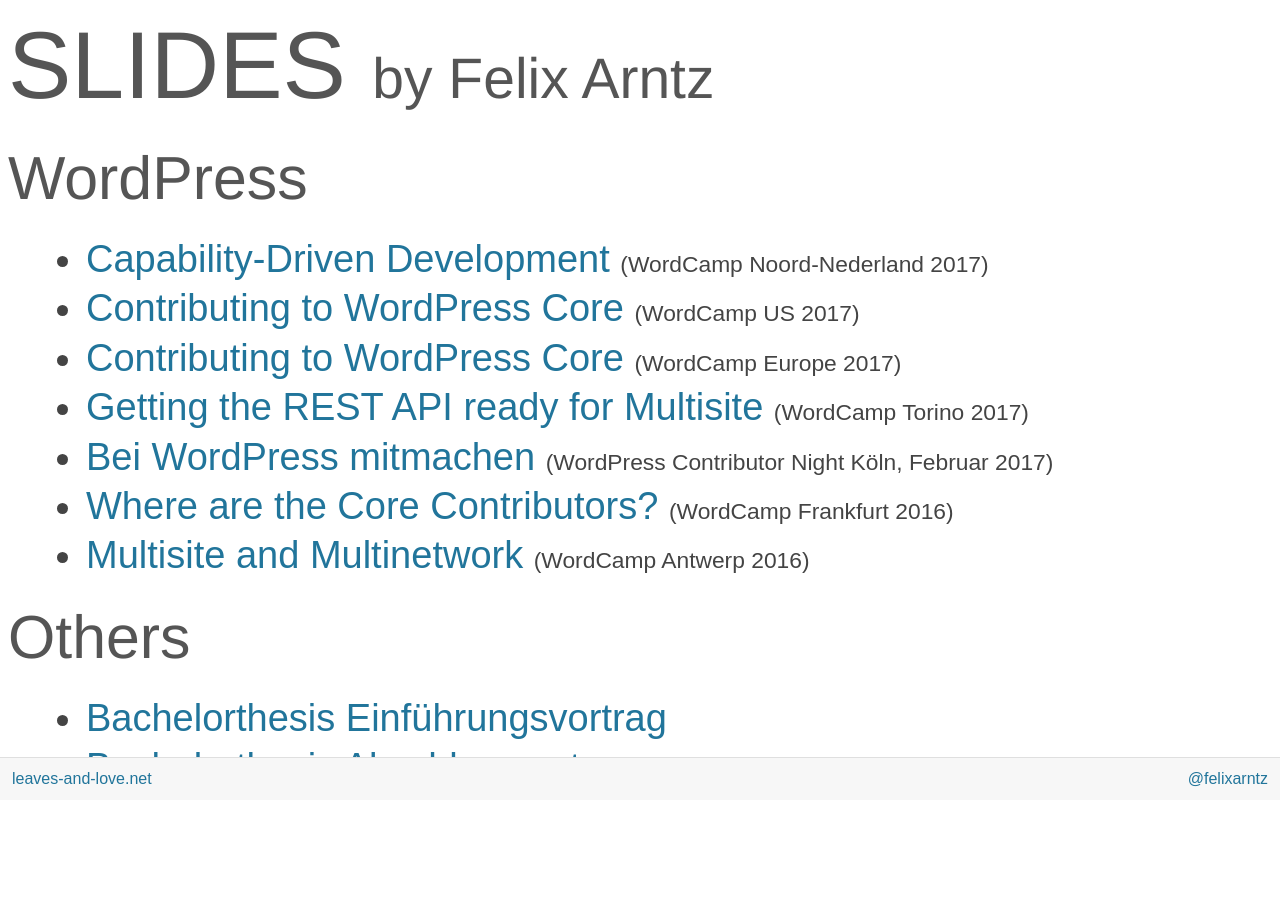
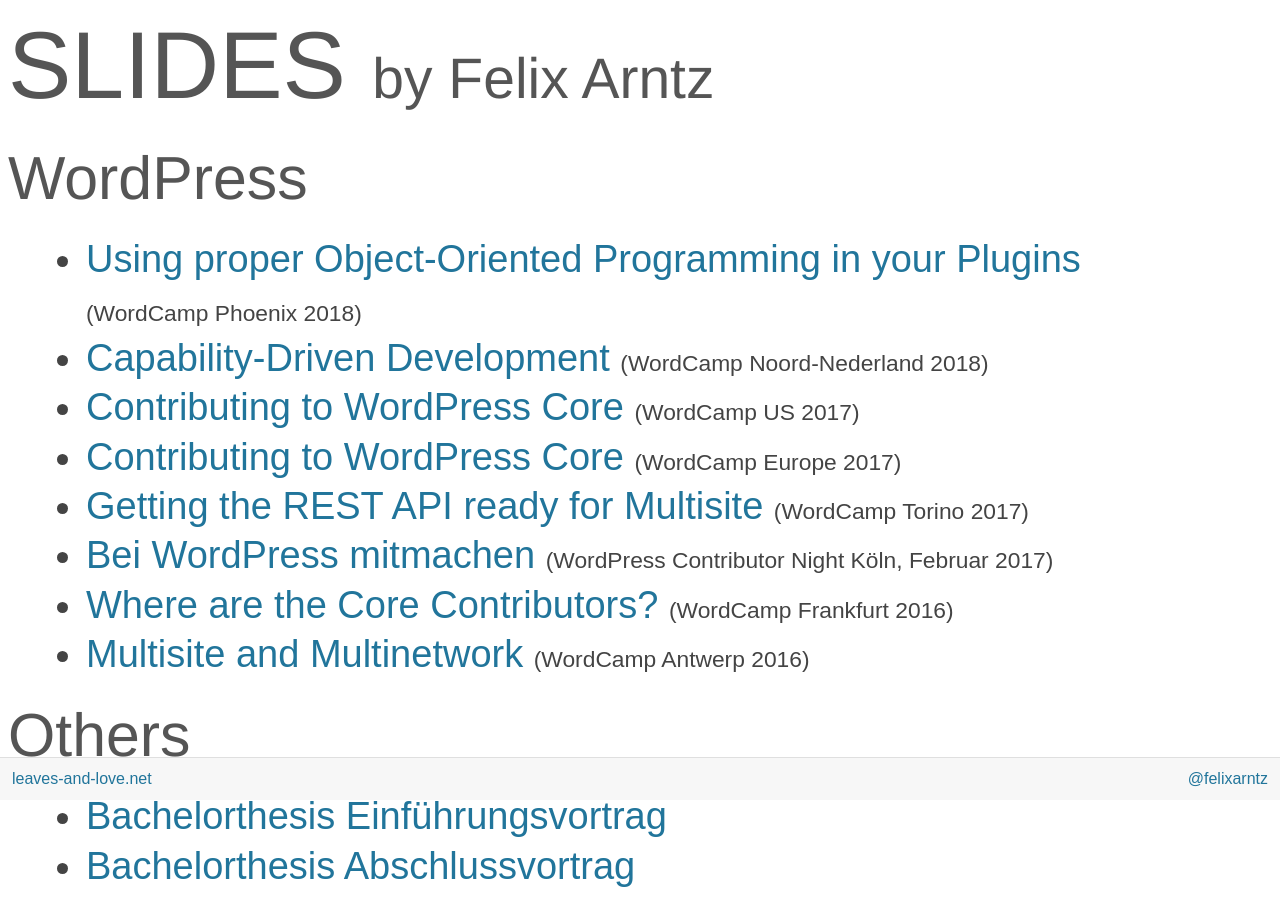
Before and after one commit to felixarntz/slides, a website: page index.html in a window 1280 px wide. Before the commit the page ends 820 px from the top, so only its background shows below. Drawn offline with Linux system fonts and the light colour scheme.

Commit message:
Publish new slides.

```diff
--- a/index.html
+++ b/index.html
@@ -16,7 +16,7 @@
 
 		<link rel="stylesheet" href="components/reveal.js/css/reveal.css">
 		<link rel="stylesheet" href="wordpress-theme.css" id="theme">
-		<link rel="stylesheet" href="components/reveal.js/lib/css/zenburn.css">
+		<link rel="stylesheet" href="highlightjs-theme.css">
 
 		<script>
 			var link = document.createElement( 'link' );
@@ -48,8 +48,12 @@
 
 					<ul>
 						<li>
+							<a href="/using-proper-object-oriented-programming-in-your-plugins/">Using proper Object-Oriented Programming in your Plugins</a>
+							<small>(WordCamp Phoenix 2018)</small>
+						</li>
+						<li>
 							<a href="/capability-driven-development/">Capability-Driven Development</a>
-							<small>(WordCamp Noord-Nederland 2017)</small>
+							<small>(WordCamp Noord-Nederland 2018)</small>
 						</li>
 						<li>
 							<a href="/contributing-to-wordpress-core-wcus-2017/">Contributing to WordPress Core</a>
```
Also changed, not shown: using-proper-object-oriented-programming-in-your-plugins/index.html (+0 -1 lines).
